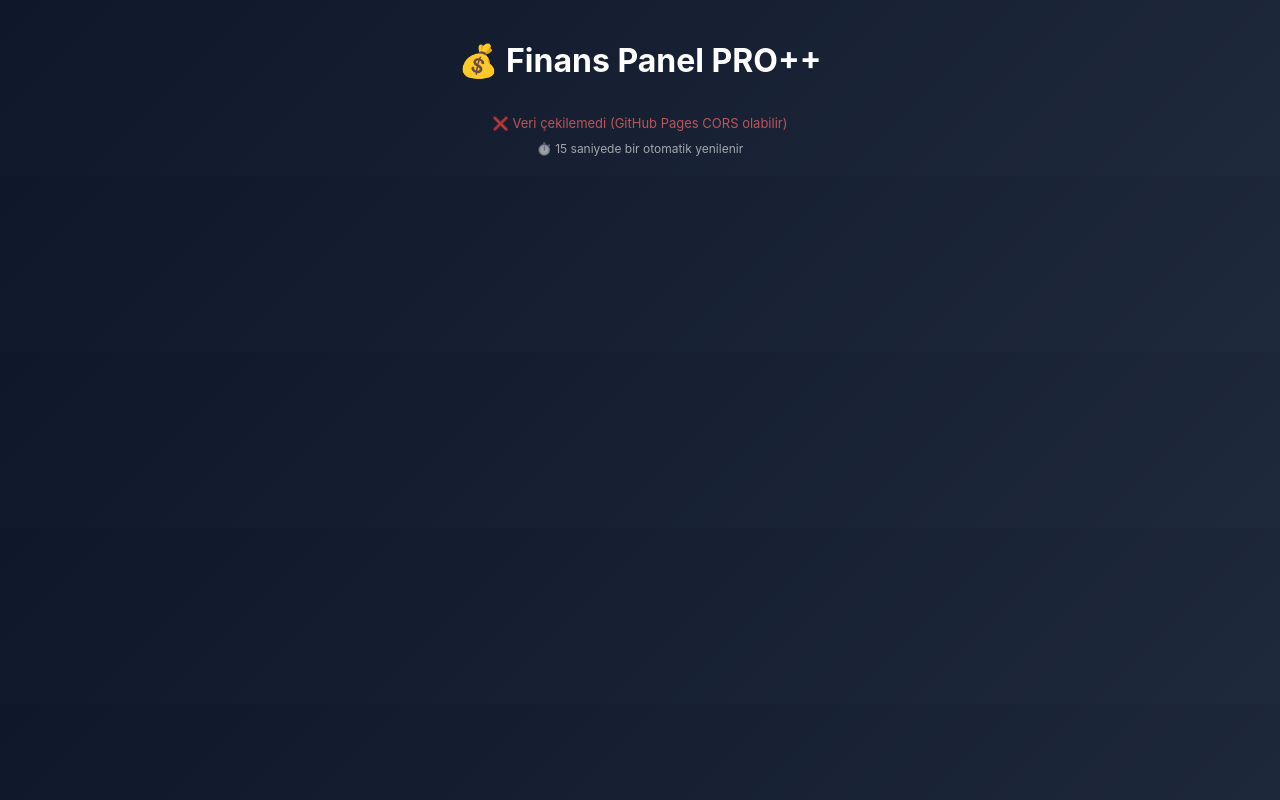
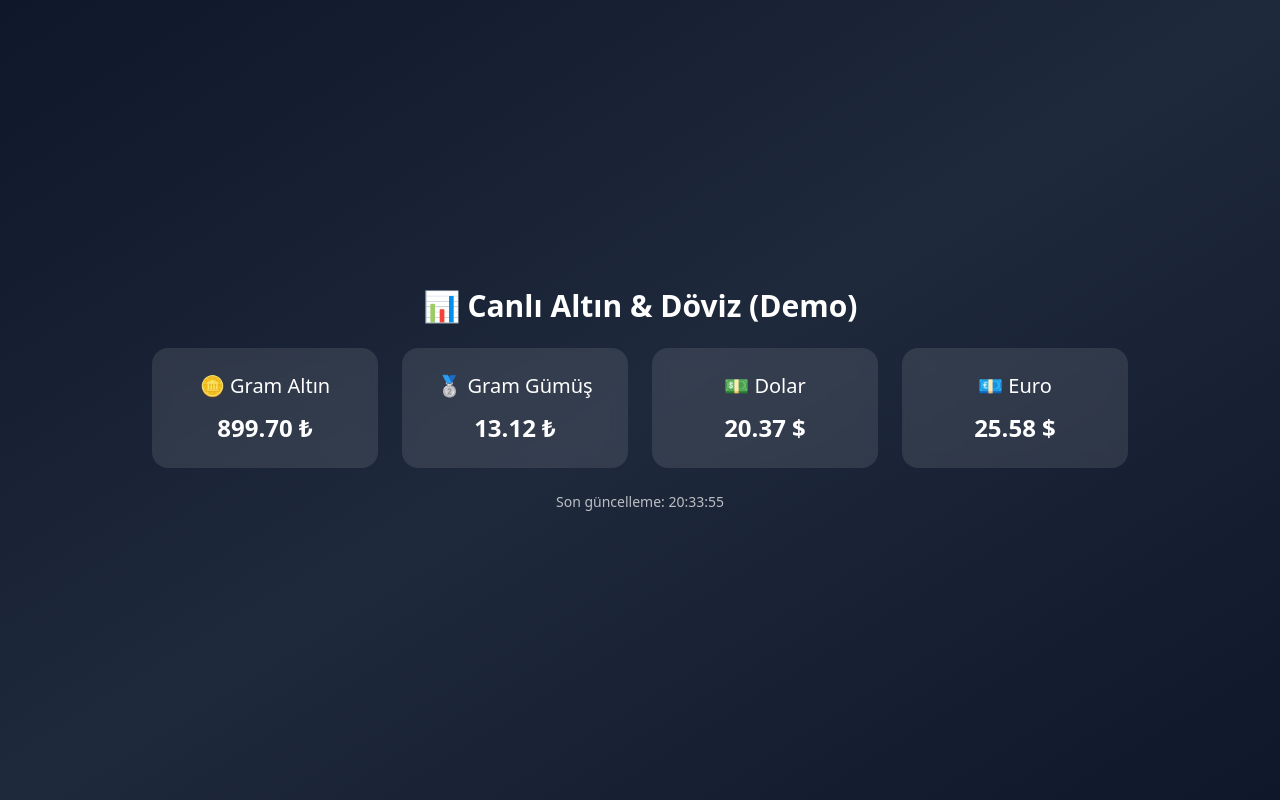
Before and after one commit to jaquin/test3, a plain HTML site: page index.html in a window 1280 px wide. Drawn offline with nearby package versions, Linux system fonts and the light colour scheme; no server answers.

Commit message:
Update index.html

```diff
--- a/index.html
+++ b/index.html
@@ -1,164 +1,73 @@
 <!DOCTYPE html>
 <html lang="tr">
 <head>
-  <meta charset="UTF-8" />
-  <meta name="viewport" content="width=device-width, initial-scale=1.0"/>
-  <title>Finans Panel PRO++</title>
-
-  <style>
-    body {
-      margin: 0;
-      font-family: -apple-system, BlinkMacSystemFont, Arial;
-      background: linear-gradient(135deg, #0f172a, #1e293b);
-      color: white;
-    }
-
-    .container {
-      max-width: 900px;
-      margin: auto;
-      padding: 20px;
-    }
-
-    h1 {
-      text-align: center;
-      margin-bottom: 20px;
-    }
-
-    .grid {
-      display: grid;
-      grid-template-columns: repeat(auto-fill, minmax(160px, 1fr));
-      gap: 12px;
-    }
-
-    .card {
-      background: rgba(255,255,255,0.08);
-      backdrop-filter: blur(10px);
-      border-radius: 14px;
-      padding: 14px;
-      transition: 0.2s;
-    }
-
-    .card:hover {
-      transform: translateY(-3px);
-      background: rgba(255,255,255,0.12);
-    }
-
-    .name {
-      font-size: 13px;
-      opacity: 0.8;
-    }
-
-    .value {
-      font-size: 20px;
-      font-weight: bold;
-      margin-top: 4px;
-    }
-
-    .status {
-      text-align: center;
-      margin-top: 15px;
-      opacity: 0.7;
-      font-size: 13px;
-    }
-
-    .error {
-      color: #ff6b6b;
-    }
-
-    .ok {
-      color: #4ade80;
-    }
-
-    .refresh {
-      text-align: center;
-      margin-top: 10px;
-      font-size: 12px;
-      opacity: 0.6;
-    }
-  </style>
+<meta charset="UTF-8">
+<meta name="viewport" content="width=device-width, initial-scale=1.0">
+<title>Canlı Altın & Döviz Paneli (Demo)</title>
+<script src="https://cdn.tailwindcss.com"></script>
+<style>
+  .card { transition: transform 0.2s, background 0.2s; }
+  .card:hover { transform: scale(1.05); background: rgba(255,255,255,0.15); }
+  .trend-up { color: #4ade80; }
+  .trend-down { color: #f87171; }
+</style>
 </head>
-<body>
-  <div class="container">
-    <h1>💰 Finans Panel PRO++</h1>
-
-    <div id="grid" class="grid"></div>
-
-    <div id="status" class="status">Yükleniyor…</div>
-    <div class="refresh">⏱️ 15 saniyede bir otomatik yenilenir</div>
-  </div>
+<body class="bg-gradient-to-br from-slate-900 via-slate-800 to-slate-900 text-white min-h-screen flex items-center justify-center">
+<div id="root" class="w-full max-w-5xl p-6 text-center"></div>
 
 <script>
-const API =
-  "https://api.allorigins.win/raw?url=" +
-  encodeURIComponent("https://finans.truncgil.com/v4/today.json");
+// Demo veri ile panel
+let prevData = {};
+function getRandomValue(base) {
+  return (base + (Math.random() * 10 - 5)).toFixed(2);
+}
 
-const targets = [
-  { key: "USD", name: "Dolar" },
-  { key: "EUR", name: "Euro" },
-  { key: "GA", name: "Gram Altın" },
-  { key: "GUMUS", name: "Gümüş" },
-  { key: "BTC", name: "Bitcoin" }
-];
+async function fetchData() {
+  const root = document.getElementById('root');
 
-function createCard(title, value) {
-  return `
-    <div class="card">
-      <div class="name">${title}</div>
-      <div class="value">${value}</div>
+  // Demo veriler
+  const data = {
+    gold: getRandomValue(900),
+    silver: getRandomValue(11),
+    usd: getRandomValue(25),
+    eur: getRandomValue(27)
+  };
+
+  const getTrendClass = (key) => {
+    if (!prevData[key]) return '';
+    if (data[key] > prevData[key]) return 'trend-up';
+    if (data[key] < prevData[key]) return 'trend-down';
+    return '';
+  };
+
+  prevData = {...data};
+
+  root.innerHTML = `
+    <h1 class="text-3xl font-bold mb-6 text-center">📊 Canlı Altın & Döviz (Demo)</h1>
+    <div class="grid grid-cols-2 md:grid-cols-4 gap-6">
+      <div class="card bg-white/10 backdrop-blur rounded-2xl p-6 text-center">
+        <div class="text-xl">🪙 Gram Altın</div>
+        <div class="mt-3 text-2xl font-bold ${getTrendClass('gold')}">${data.gold} ₺</div>
+      </div>
+      <div class="card bg-white/10 backdrop-blur rounded-2xl p-6 text-center">
+        <div class="text-xl">🥈 Gram Gümüş</div>
+        <div class="mt-3 text-2xl font-bold ${getTrendClass('silver')}">${data.silver} ₺</div>
+      </div>
+      <div class="card bg-white/10 backdrop-blur rounded-2xl p-6 text-center">
+        <div class="text-xl">💵 Dolar</div>
+        <div class="mt-3 text-2xl font-bold ${getTrendClass('usd')}">${data.usd} $</div>
+      </div>
+      <div class="card bg-white/10 backdrop-blur rounded-2xl p-6 text-center">
+        <div class="text-xl">💶 Euro</div>
+        <div class="mt-3 text-2xl font-bold ${getTrendClass('eur')}">${data.eur} $</div>
+      </div>
     </div>
+    <div class="mt-6 text-center text-sm opacity-70">Son güncelleme: ${new Date().toLocaleTimeString('tr-TR')}</div>
   `;
 }
 
-async function safeFetch(url, timeout = 8000) {
-  const controller = new AbortController();
-  const id = setTimeout(() => controller.abort(), timeout);
-
-  try {
-    const res = await fetch(url, { signal: controller.signal });
-    clearTimeout(id);
-    if (!res.ok) throw new Error("HTTP " + res.status);
-    return await res.json();
-  } catch (err) {
-    clearTimeout(id);
-    throw err;
-  }
-}
-
-async function loadData() {
-  const status = document.getElementById("status");
-  const grid = document.getElementById("grid");
-
-  status.textContent = "Güncelleniyor…";
-  status.className = "status";
-
-  try {
-    const data = await safeFetch(API);
-
-    let html = "";
-
-    targets.forEach(t => {
-      const item = data[t.key];
-      const value = item?.Alış || item?.Satis || "-";
-      html += createCard(t.name, value);
-    });
-
-    grid.innerHTML = html;
-    status.textContent = "✔ Anlık veriler güncellendi";
-    status.className = "status ok";
-
-  } catch (err) {
-    console.error(err);
-    status.textContent =
-      "❌ Veri çekilemedi (GitHub Pages CORS olabilir)";
-    status.className = "status error";
-  }
-}
-
-// ilk yükleme
-loadData();
-
-// 🔁 otomatik yenile (kasmadan)
-setInterval(loadData, 15000);
+fetchData();
+setInterval(fetchData, 5000); // 5 saniyede bir anlık güncelleme
 </script>
 </body>
 </html>
```
